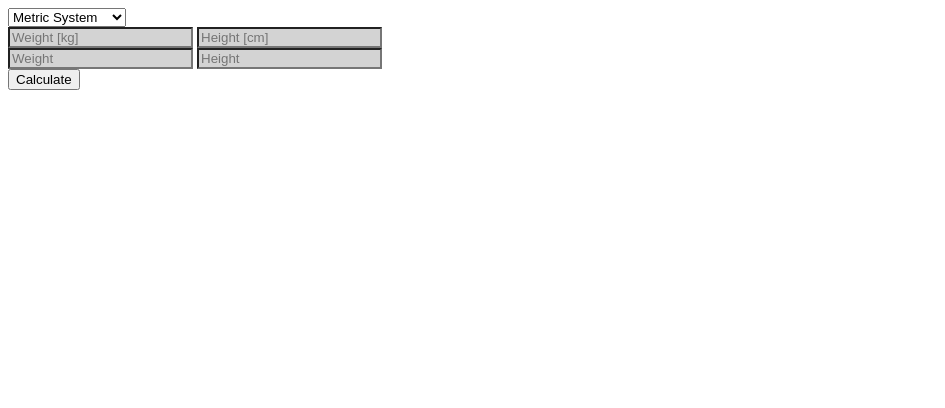
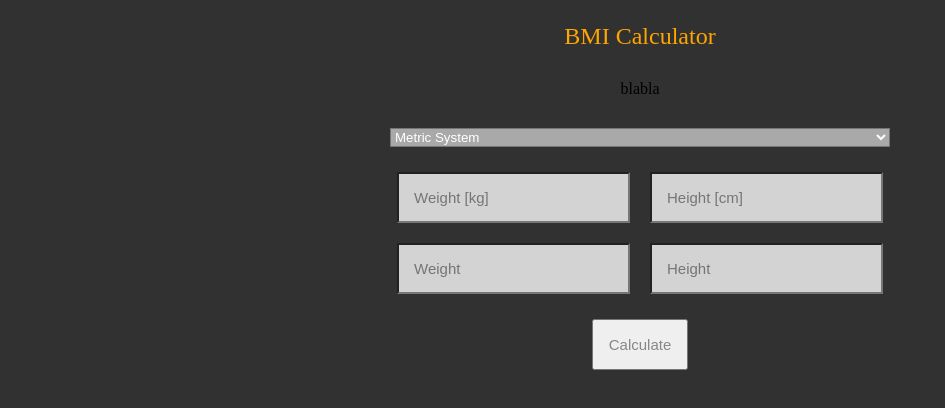
Before and after one commit to julieahlquist/BMI-Challenge-JS, a website: page src/index.html in a window 1280 px wide. Shown: the whole page, without its empty margins (0-945 px from the left). Drawn offline with Linux system fonts and the light colour scheme.

Commit message:
fixes flexboxes and additional styling

```diff
--- a/src/index.html
+++ b/src/index.html
@@ -12,8 +12,13 @@
 </head>
 
 <body>
-  <div class="form-group row">
-    <div class="col-auto">
+
+  <div class="container"></div>
+    <div id="title">BMI Calculator</div>
+    <div id="description">blabla</div>
+  </div>
+
+  <div class="container">
       <select class="form-control" id="my_select">
         <option value="metric">Metric System</option>
         <option value="imperial">Imperial System</option>
@@ -22,18 +27,21 @@
   </div>
 
   <form id="calculate">
-    <div id="metric-inputs">
+    <div class="container" id="metric-inputs">
       <input type="text" class="form-input" id="weight-in-kgs" placeholder="Weight [kg]">
       <input type="text" class="form-input" id="height-in-cm" placeholder="Height [cm]">
     </div>
 
-    <div id="imperial-inputs">
+    <div class="container" id="imperial-inputs">
       <input type="text" class="form-input" id="weight-in-lbs" placeholder="Weight">
       <input type="text" class="form-input" id="height-in-in" placeholder="Height">
     </div>
 
-    <button type="submit" value="Calculate"> Calculate </button>
+  <div class="container">
+    <button type="submit" value="Calculate" id="calculate-bmi"> Calculate </button>
+  </div>
   </form>
+</div>
 
   <div>
     <span id="display_value"></span>
--- a/src/style.css
+++ b/src/style.css
@@ -1,3 +1,46 @@
-.form-input {
-    background-color: lightgray
+body {
+    background-color: rgb(49, 49, 49);
 }
+.container {
+    display: flex;
+    flex-direction: row;
+    justify-content: center;
+    flex-wrap: wrap;
+}
+#title {
+    margin-top: 15px;
+    text-align: center;
+    font-size: 24px;
+    color: orange;
+}
+#description {
+    margin-top: 30px;
+    text-align: center;
+}
+#calculate {
+    width: 100%;
+    align-content: center;
+}
+#my_select {
+    align-content: center;
+    color: white;
+    width: 500px;
+    margin-top: 30px;
+    margin-bottom: 15px;
+    background-color: darkgray;
+}
+#metric-inputs {
+    align-content: center;
+}
+input[type=text] {
+    padding: 15px;
+    margin: 10px;
+    background-color: lightgray;
+    font-size: 15px;
+}
+#calculate-bmi {
+    padding: 15px;
+    font-size: 15px;
+    color:  rgb(136, 135, 135);
+    margin-top: 15px;
+}
```
